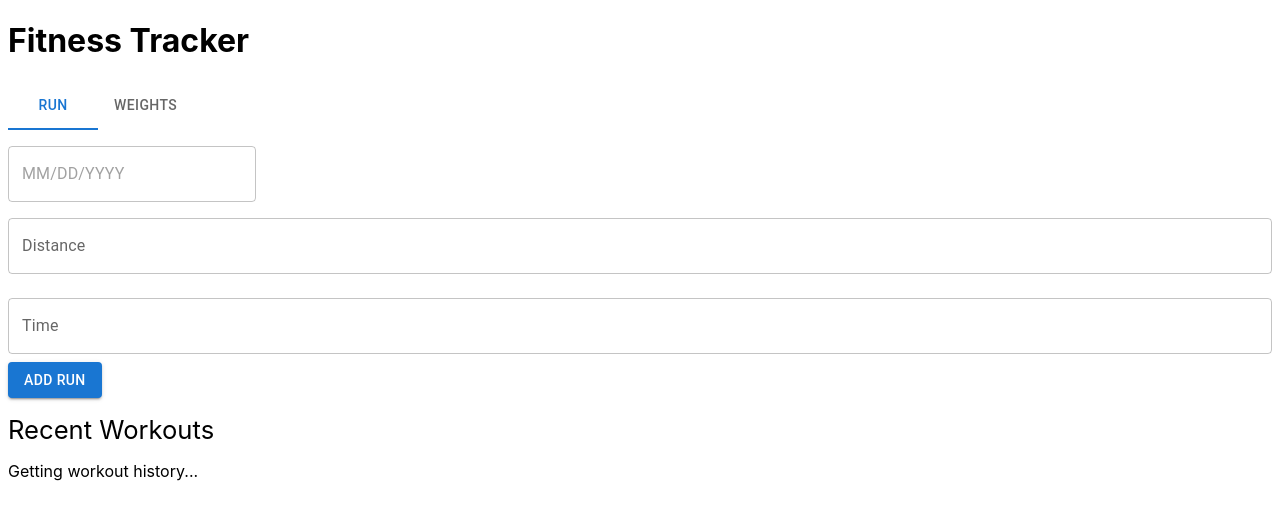
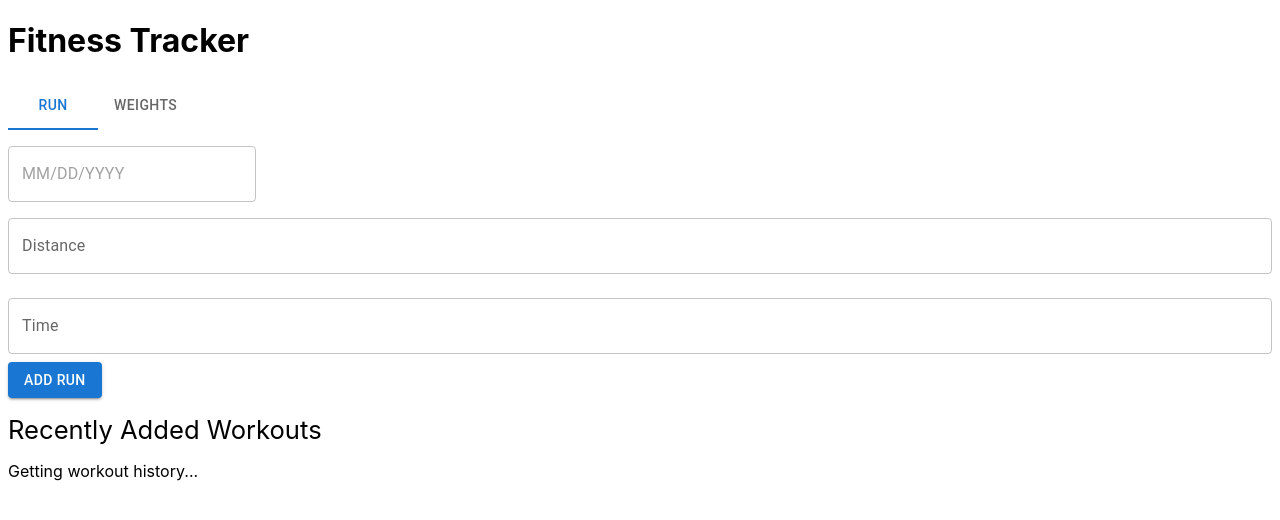
Before and after one commit to chimmyten/fitness-tracker, a React (Vite) app in the folder frontend/: page / in a window 1280 px wide. Shown: the top 520 px of the page. Built offline with nearby package versions, Linux system fonts and the light colour scheme.

Commit message:
change heading

```diff
--- a/frontend/src/App.jsx
+++ b/frontend/src/App.jsx
@@ -29,7 +29,7 @@ function App() {
         <h1>Fitness Tracker</h1>
         <WorkoutForm />
         <Box>
-          <Box sx={{ fontSize: "1.6rem", marginBottom: 1.8 }}>Recent Workouts</Box>
+          <Box sx={{ fontSize: "1.6rem", marginBottom: 1.8 }}>Recently Added Workouts</Box>
           {workouts.length > 0 ? <WorkoutCards workouts={workouts} /> : <p>Getting workout history...</p>}
         </Box>
       </LocalizationProvider>
```
